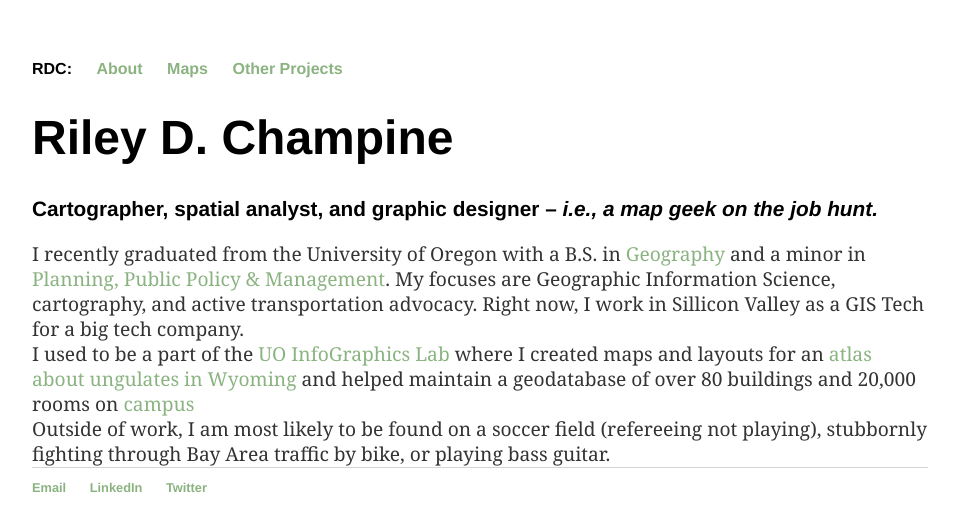
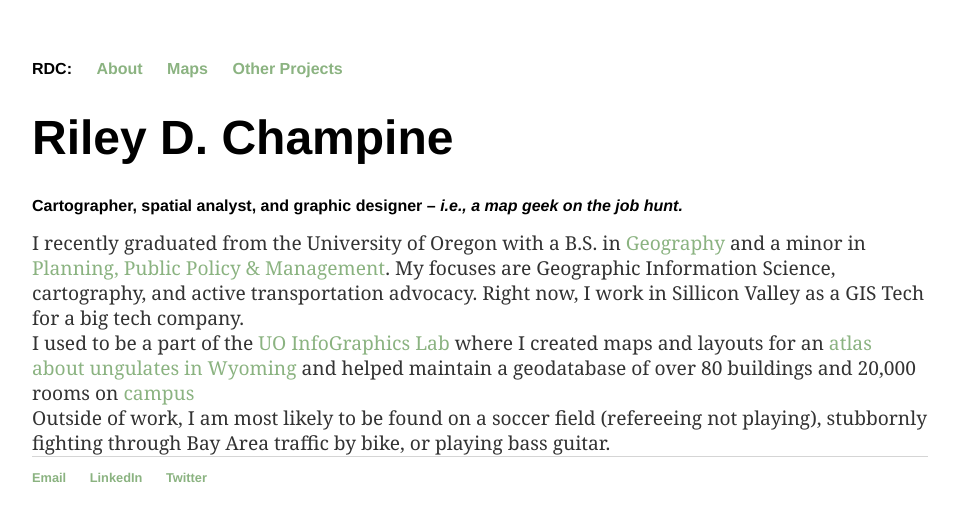
Before and after one commit to rileydchampine/rileydchampine.github.io, a Jekyll site: the page built from index.html, in a window 1280 px wide. Shown: the top 531 px of the page, without its empty margins (160-1119 px from the left). Built offline with Jekyll 4.4.1, drawn with Linux system fonts in a browser that asks for light colours.

Commit message:
Update main.css

```diff
--- a/css/main.css
+++ b/css/main.css
@@ -25,7 +25,7 @@ h1 {
     font-family:'Helvetica', 'Arial', 'Sans-Serif';
 }
 h3 {
-    font-size: 1.3em;
+    font-size: 1em;
     font-family:'Helvetica', 'Arial', 'Sans-Serif';
 }
 p {
@@ -64,7 +64,7 @@ img {
 }
 
 img:hover {
-    opacity: .8;
+    opacity: .7;
     filter: alpha(opacity=100); /* For IE8 and earlier */
 }
 
@@ -73,8 +73,8 @@ hr {
     display: block;
     margin-top: 0.5em;
     margin-bottom: 0.5em;
-    margin-left: 30%;
-    margin-right: 30%;
+    margin-left: auto;
+    margin-right: auto;
     border-style: inset;
     border-width: 1px;
 }
```
